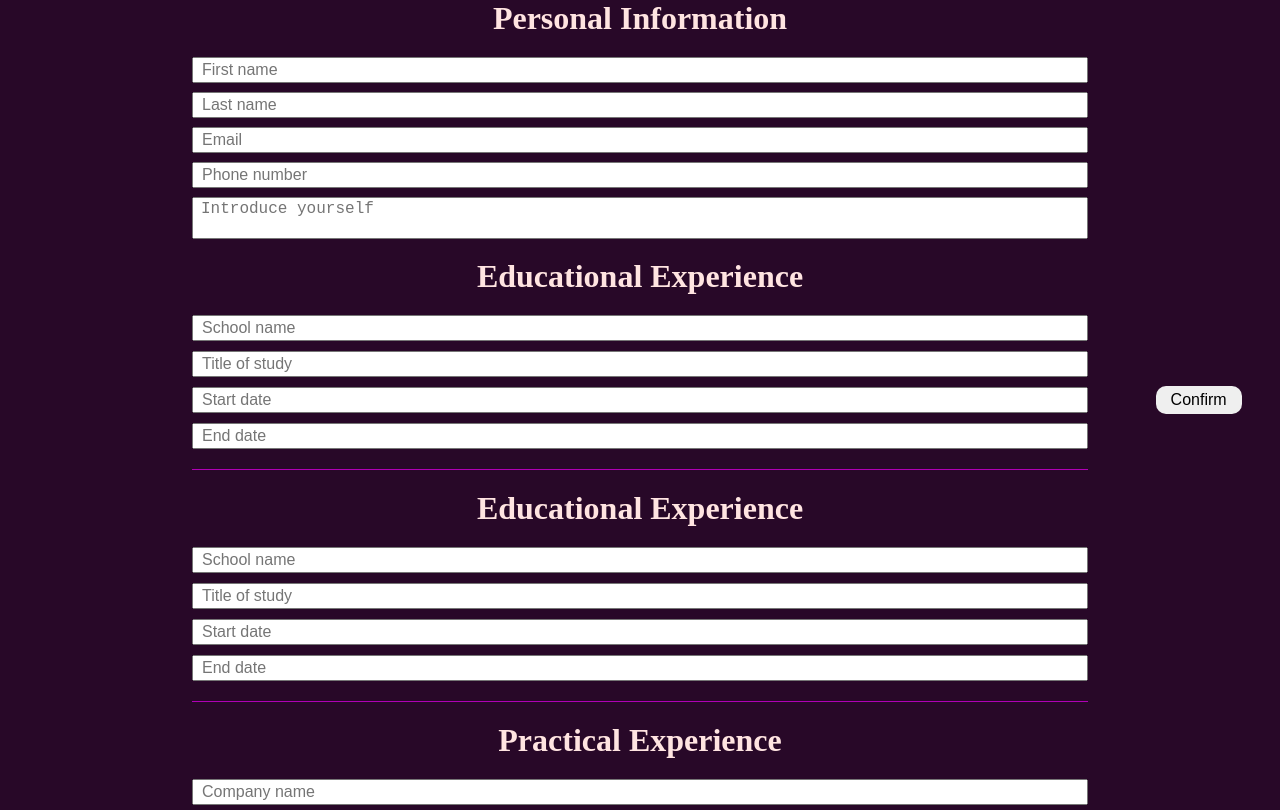
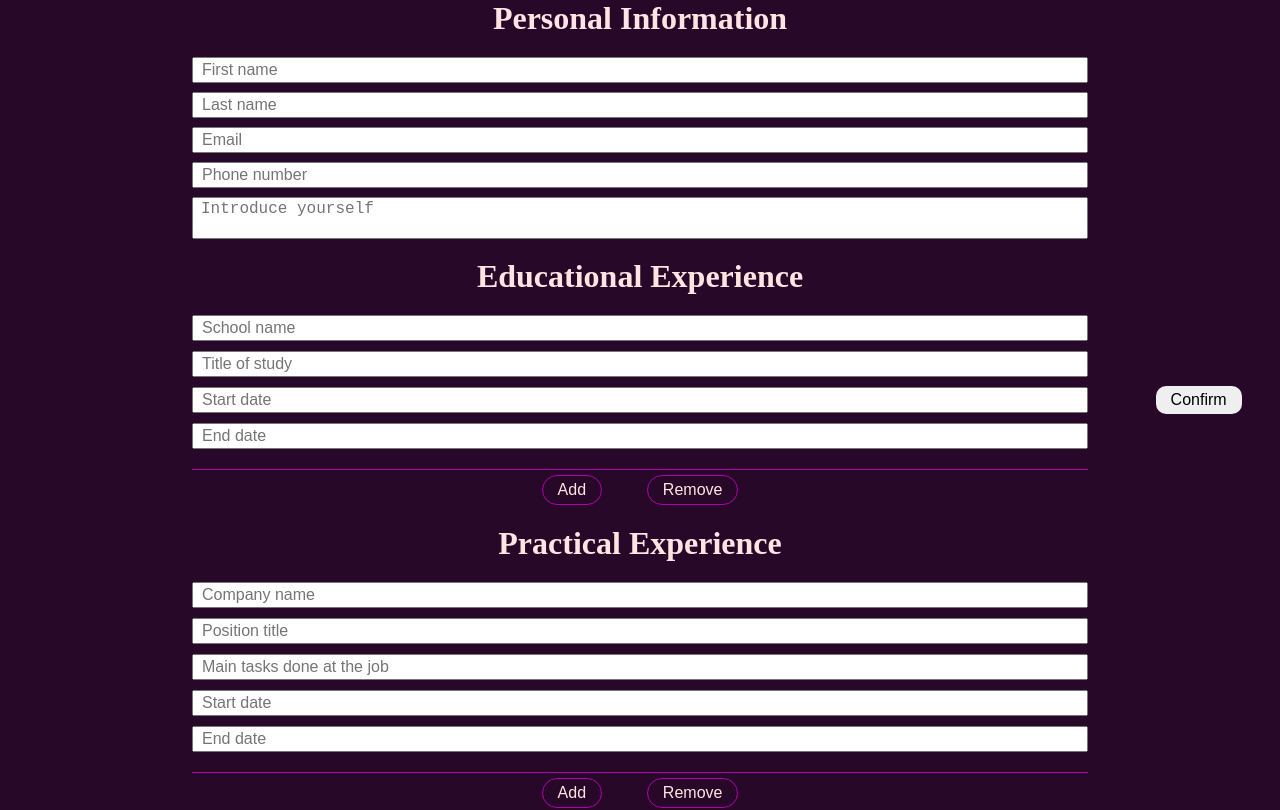
Before and after one commit to BiAniTy-AML/Cv_project, a React (Create React App) app: page / in a window 1280 px wide. Shown: the top 810 px of the page. Built offline with nearby package versions, Linux system fonts and the light colour scheme.

Commit message:
Adds buttons change the amount of a specific form field

```diff
--- a/src/App.js
+++ b/src/App.js
@@ -11,6 +11,7 @@ class App extends Component {
         super();
 
         this.handle_input = this.handle_input.bind(this);
+        this.change_amount = this.change_amount.bind(this);
         this.confirm_data = this.confirm_data.bind(this);
 
         this.state = {
@@ -24,14 +25,14 @@ class App extends Component {
                 phone_number: "",
                 introduction: "",
             },
-            ed_exp_amount: 2,
+            ed_exp_amount: 1,
             educational_exp: {
                 school_name: "",
                 study_title: "",
                 es_start: "",
                 es_end: "",
             },
-            pra_exp_amount: 2,
+            pra_exp_amount: 1,
             practical_exp: {
                 company: "",
                 position: "",
@@ -53,6 +54,29 @@ class App extends Component {
         this.setState({
             [classification]: fields,
         });
+    }
+
+    change_amount(classification, operation) {
+        if (!(operation === "+" || operation === "-")) return;
+        classification = `${classification}_amount`;
+
+        switch (operation) {
+            case "+":
+                this.setState({
+                    [classification]: this.state[classification] + 1,
+                });
+                break;
+
+            case "-":
+                if (this.state[classification] > 1)
+                    this.setState({
+                        [classification]: this.state[classification] - 1,
+                    });
+                break;
+
+            default:
+                break;
+        }
     }
 
     confirm_data(e) {
@@ -100,12 +124,14 @@ class App extends Component {
                 />
                 <EducationalExp
                     amount={this.state.ed_exp_amount}
+                    change_amount={this.change_amount}
                     handle_input={this.handle_input}
                     fields={this.state.educational_exp}
                     errors={this.state.errors}
                 />
                 <PracticalExp
                     amount={this.state.pra_exp_amount}
+                    change_amount={this.change_amount}
                     handle_input={this.handle_input}
                     fields={this.state.practical_exp}
                     errors={this.state.errors}
--- a/src/components/EducationalExp.js
+++ b/src/components/EducationalExp.js
@@ -6,7 +6,7 @@ class EducationalExp extends Component {
     }
 
     render() {
-        const { handle_input, fields, amount } = this.props;
+        const { handle_input, fields, amount, change_amount } = this.props;
         const classification = "educational_exp";
 
         const same_fields = [];
@@ -56,7 +56,25 @@ class EducationalExp extends Component {
             );
         }
 
-        return <div>{same_fields}</div>;
+        return (
+            <div className="all_edxep">
+                {same_fields}
+                <div className="form_options">
+                    <button
+                        className="add_edexp change_amount_btn"
+                        onClick={() => change_amount("ed_exp", "+")}
+                    >
+                        Add
+                    </button>
+                    <button
+                        className="remove_exp change_amount_btn"
+                        onClick={() => change_amount("ed_exp", "-")}
+                    >
+                        Remove
+                    </button>
+                </div>
+            </div>
+        );
     }
 }
 
--- a/src/components/ModalEducationalExp.js
+++ b/src/components/ModalEducationalExp.js
@@ -11,7 +11,6 @@ class ModalEducationalExp extends Component {
 
         for (let i = 0; i < amount; i++) {
             same_fields.push(
-                <section className="educational_exp group_section">
                 <div className="section_details">
                     <div className="group_section_header">
                         Educational Experience
@@ -34,11 +33,14 @@ class ModalEducationalExp extends Component {
                         </div>
                     </div>
                 </div>
-                </section>
             );
         }
 
-        return <div>{same_fields}</div>;
+        return (
+            <section className="educational_exp group_section">
+                {same_fields}
+            </section>
+        );
     }
 }
 
--- a/src/components/ModalPracticalExp.js
+++ b/src/components/ModalPracticalExp.js
@@ -11,7 +11,6 @@ class ModalPracticalExp extends Component {
 
         for (let i = 0; i < amount; i++)
             same_fields.push(
-                <section className="practical_exp group_section">
                 <div className="section_details">
                     <div className="group_section_header">
                         Practical Experience
@@ -39,10 +38,12 @@ class ModalPracticalExp extends Component {
                         </div>
                     </div>
                 </div>
+            );
+        return (
+            <section className="practical_exp group_section">
+                {same_fields}
             </section>
         );
-
-        return <div>{same_fields} </div>;
     }
 }
 
--- a/src/components/PracticalExp.js
+++ b/src/components/PracticalExp.js
@@ -6,7 +6,7 @@ class PracticalExp extends Component {
     }
 
     render() {
-        const { handle_input, fields, amount } = this.props;
+        const { handle_input, fields, amount, change_amount } = this.props;
         const classification = "practical_exp";
 
         const same_fields = [];
@@ -65,7 +65,26 @@ class PracticalExp extends Component {
             );
         }
 
-        return <div>{same_fields}</div>;
+        return (
+            <div className="all_prexp">
+                {same_fields}
+
+                <div className="form_options">
+                    <button
+                        className="add_edexp change_amount_btn"
+                        onClick={() => change_amount("pra_exp", "+")}
+                    >
+                        Add
+                    </button>
+                    <button
+                        className="remove_exp change_amount_btn"
+                        onClick={() => change_amount("pra_exp", "-")}
+                    >
+                        Remove
+                    </button>
+                </div>
+            </div>
+        );
     }
 }
 
--- a/src/styles/App.css
+++ b/src/styles/App.css
@@ -24,10 +24,6 @@ body {
     margin-top: 20px;
     padding-bottom: 20px;
     border-bottom: 1px solid #b000b5;
-}
-
-.pract_exp_container {
-    margin-bottom: 20px;
 }
 
 #p_info_container > h1,
@@ -88,9 +84,6 @@ form > * {
 
     transform: translate(-50%, -50%);
 
-    /* display: grid;
-    grid-template-columns: 20% 80%; */
-
     display: flex;
     flex-flow: column nowrap;
 
@@ -117,7 +110,7 @@ form > * {
 .input_values {
     display: flex;
     flex-flow: column nowrap;
-    gap: 10px;
+    gap: 25px;
 }
 
 .info_wrapper {
@@ -170,3 +163,42 @@ form > * {
     font-size: 1.5rem;
     font-weight: bold;
 }
+
+.group_section {
+    display: flex;
+    flex-flow: column nowrap;
+    gap: 5px;
+}
+
+.all_edexp {
+    padding-bottom: 10px;
+}
+
+.form_options {
+    display: flex;
+    justify-content: center;
+    align-items: center;
+    gap: 5%;
+}
+
+.change_amount_btn {
+    padding: 5px 15px;
+    border: none;
+    margin-top: 5px;
+    border-radius: 15px;
+    cursor: pointer;
+
+    background: #280828;
+    border: 1px solid #b000b5;
+    color: mistyrose;
+}
+
+.change_amount_btn:hover {
+    background: #b000b5;
+    border: 1px solid #280828;
+    color: #280828;
+}
+
+.form_options:last-of-type {
+    margin-bottom: 20px;
+}
```
Lines whose indentation alone changed are shown as unchanged.
